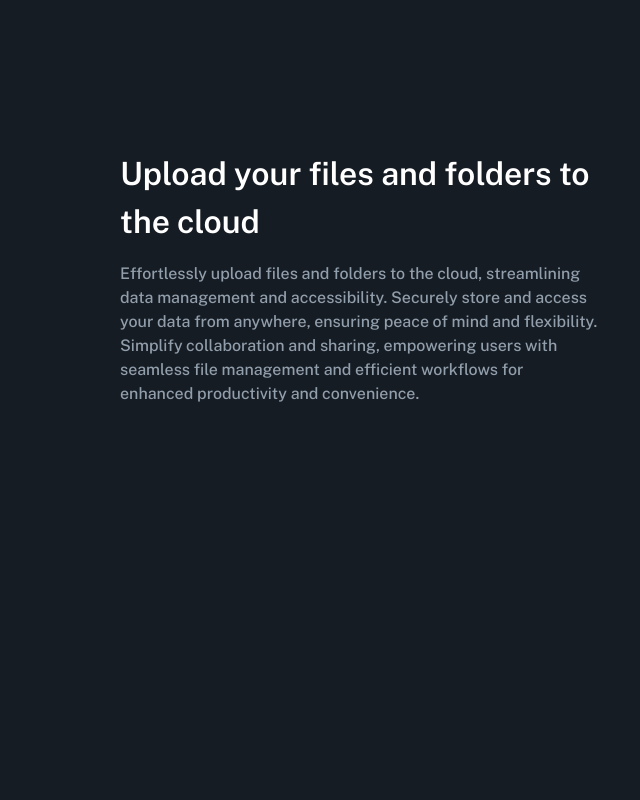
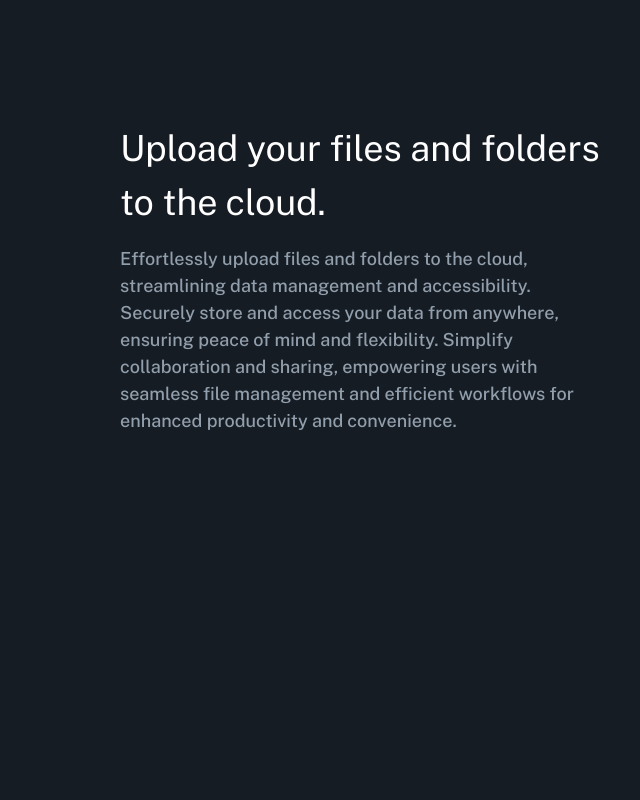
Before and after one commit to jatinnegi/stackdrive-client, a React (Vite) app: page / in a window 1280 px wide. Shown: the part 1440-2240 px from the top of the page, without its empty margins (640-1280 px from the left). Built offline with nearby package versions, Linux system fonts and the light colour scheme.

Commit message:
Add styles on display to features section

```diff
--- a/src/components/Home/Features/FeaturesBackground.tsx
+++ b/src/components/Home/Features/FeaturesBackground.tsx
@@ -21,6 +21,7 @@ const FeaturesBackground: FC<Props> = ({ number, left = true }) => {
         top: constants.appbar + 20,
         left: 0,
         pointerEvents: "none",
+        zIndex: 10,
       }}
     >
       <Box component="div" sx={{ perspective: 1800 }}>
--- a/src/components/Home/Features/Section.tsx
+++ b/src/components/Home/Features/Section.tsx
@@ -1,4 +1,4 @@
-import { FC, useEffect } from "react";
+import { FC, useEffect, useState } from "react";
 import { Box, Typography } from "@mui/material";
 import { useInView } from "react-intersection-observer";
 
@@ -17,6 +17,7 @@ const Section: FC<Props> = ({
   cb,
   right = true,
 }) => {
+  const [rendered, setRendered] = useState<boolean>(false);
   const { ref, inView } = useInView({
     threshold: 0.5,
   });
@@ -24,6 +25,7 @@ const Section: FC<Props> = ({
   useEffect(() => {
     if (inView) {
       cb(number);
+      setRendered(true);
     }
   }, [inView]);
 
@@ -56,24 +58,46 @@ const Section: FC<Props> = ({
       >
         <Typography
           sx={{
+            position: "relative",
             fontSize: {
               xs: "24px",
-              lg: "32px",
+              md: "32px",
+              lg: "36px",
             },
-            fontWeight: 600,
+            fontWeight: 400,
+            opacity: {
+              xs: 1,
+              md: rendered ? 1 : 0,
+            },
+            transform: {
+              xs: "none",
+              md: rendered ? "translateY(0px)" : "translateY(60px)",
+            },
+            transition: "all 250ms ease-in 30ms",
           }}
         >
           {title}
         </Typography>
         <Typography
           sx={{
+            position: "relative",
             fontSize: {
               xs: "13px",
-              lg: "16px",
+              md: "16px",
+              lg: "18px",
             },
             mt: 2,
             fontWeight: 500,
             color: "text.secondary",
+            opacity: {
+              xs: 1,
+              md: rendered ? 1 : 0,
+            },
+            transform: {
+              xs: "none",
+              md: rendered ? "translateY(0px)" : "translateY(60px)",
+            },
+            transition: "all 250ms ease-in 30ms",
           }}
         >
           {description}
--- a/src/components/Home/Features/index.tsx
+++ b/src/components/Home/Features/index.tsx
@@ -19,7 +19,7 @@ const Features: FC = () => {
     >
       <FeaturesBackground number={current} left={current !== 2} />
       <Section
-        title="Upload your files and folders to the cloud"
+        title="Upload your files and folders to the cloud."
         description="
         Effortlessly upload files and folders to the cloud, streamlining data management and accessibility. Securely store and access your data from anywhere, ensuring peace of mind and flexibility. Simplify collaboration and sharing, empowering users with seamless file management and efficient workflows for enhanced productivity and convenience."
         number={1}
@@ -28,7 +28,7 @@ const Features: FC = () => {
         }}
       />
       <Section
-        title="Collaborate with other people"
+        title="Collaborate with other people."
         description="Easily collaborate with others, fostering teamwork and productivity. Streamline communication, file sharing, and task management in a unified platform, promoting synergy and efficiency among team members for successful project outcomes."
         number={2}
         cb={(num: number) => {
@@ -37,7 +37,7 @@ const Features: FC = () => {
         right={false}
       />
       <Section
-        title="Download anytime"
+        title="Download anywhere anytime."
         description="
         Download files anytime, ensuring flexibility and accessibility. Retrieve your data whenever needed, empowering users with seamless access to their resources for increased convenience and productivity."
         number={3}
```
